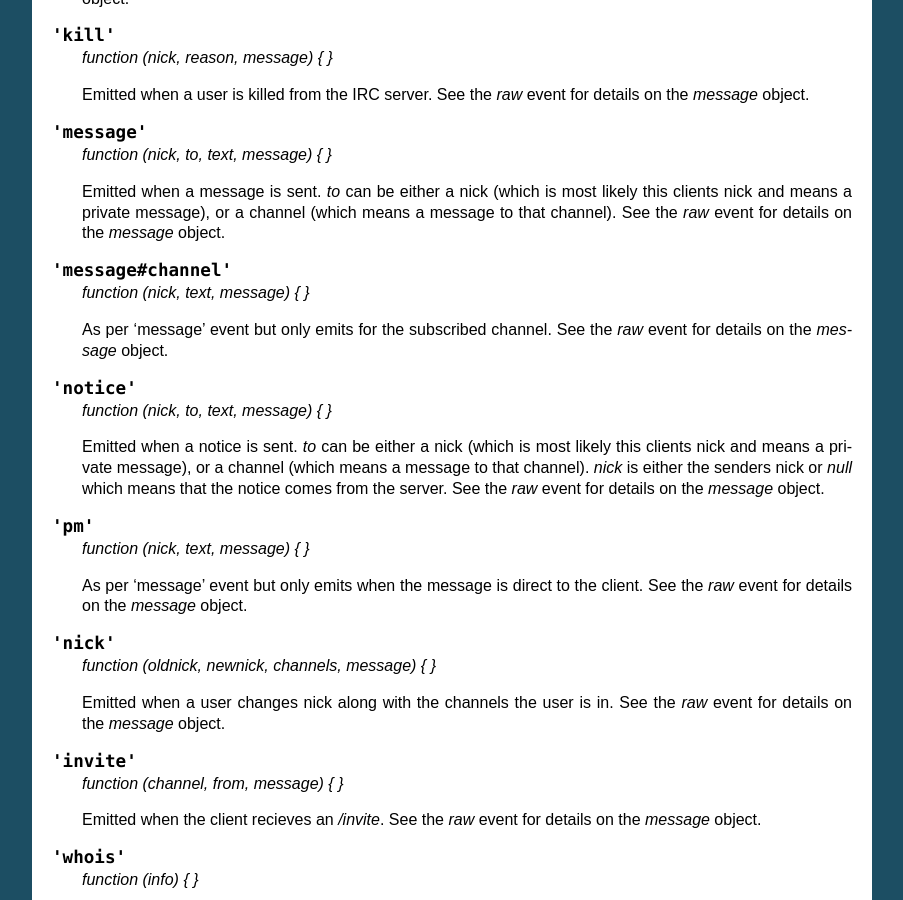
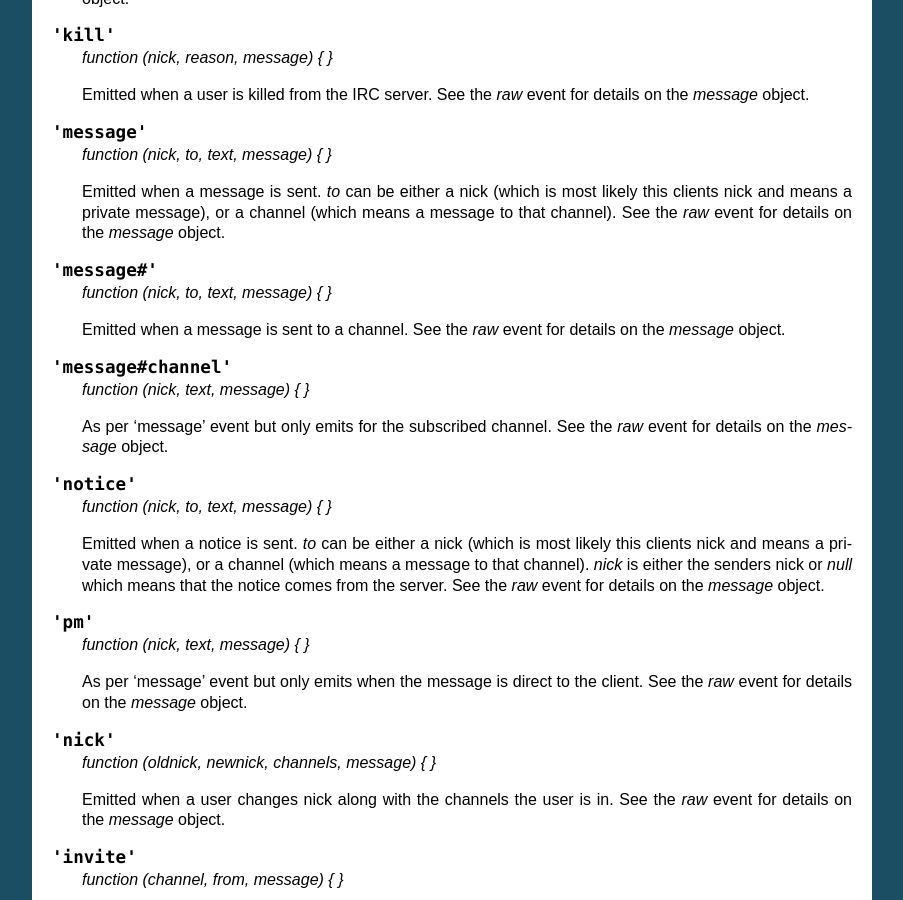
Before and after one commit to martynsmith/node-irc, a Sphinx documentation site: the page built from docs/API.rst, in a window 1280 px wide and 900 px high, scrolled down 3608 px. Shown: the whole window, without its empty margins (198-1101 px from the left). Built offline with Sphinx 7.4.7, drawn with Linux system fonts in a browser that asks for light colours.

Commit message:
Emit 'message#' for a channel message

```diff
--- a/docs/API.rst
+++ b/docs/API.rst
@@ -235,6 +235,13 @@ Events
     this clients nick and means a private message), or a channel (which means a
     message to that channel). See the `raw` event for details on the `message` object.
 
+.. js:data:: 'message#'
+
+    `function (nick, to, text, message) { }`
+
+    Emitted when a message is sent to a channel.
+    See the `raw` event for details on the `message` object.
+
 .. js:data:: 'message#channel'
 
     `function (nick, text, message) { }`
```
Also changed, not shown: 1 other file.
